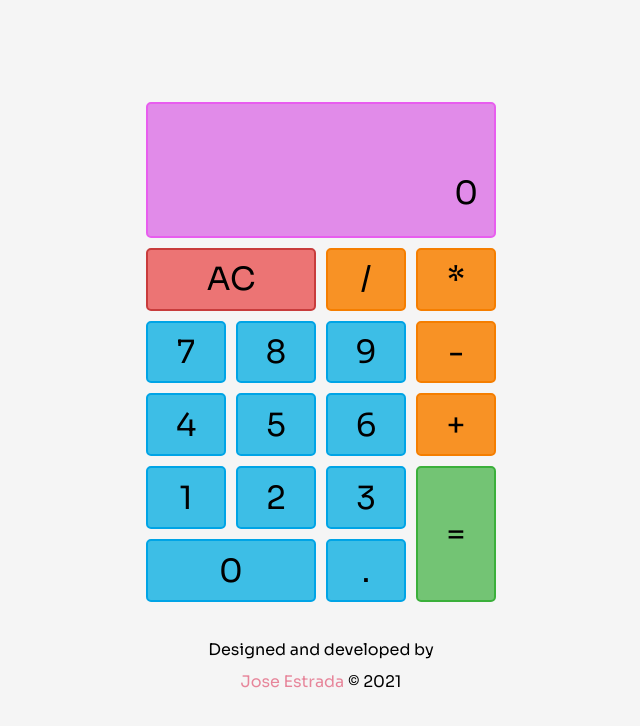
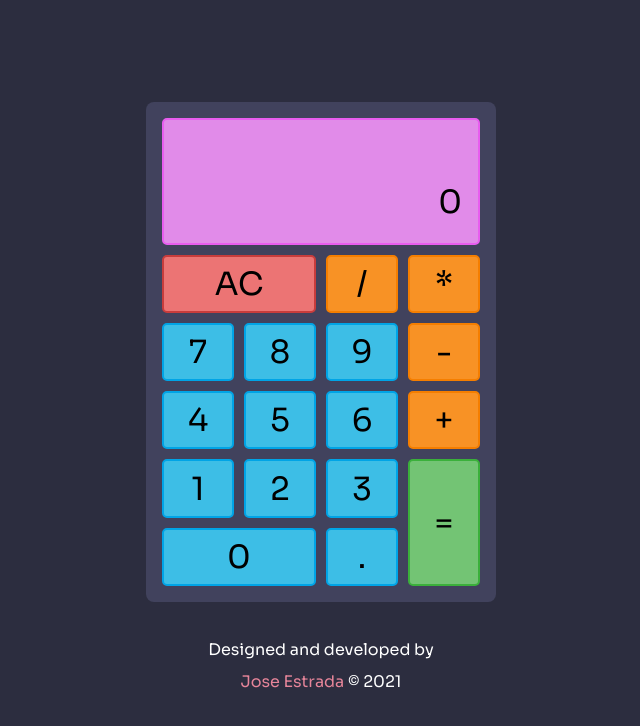
Before and after one commit to nadiemedicejose/calculator, a React (Create React App) app: page / in a window 1280 px wide. Shown: the top 726 px of the page, without its empty margins (319-959 px from the left). Built offline with nearby package versions, Linux system fonts and the light colour scheme.

Commit message:
updated background and calculator style

```diff
--- a/src/styles/App.scss
+++ b/src/styles/App.scss
@@ -20,6 +20,7 @@ body {
 footer {
   margin-top: 2rem;
   line-height: 2rem;
+  color: white;
 
   a {
     color: #E7859A;
--- a/src/styles/calculator.scss
+++ b/src/styles/calculator.scss
@@ -17,6 +17,9 @@
   place-items: center;
   justify-content: stretch;
   align-content: center;
+  background-color: lighten($main-bg-color, 10%);
+  padding: 1rem;
+  border-radius: .5rem;
 }
 
 .item {
--- a/src/styles/colors.scss
+++ b/src/styles/colors.scss
@@ -1,4 +1,4 @@
-$main-bg-color: whitesmoke;
+$main-bg-color: hsl(237, 18%, 21%);
 
 $item-bg-color: hsl(194, 77%, 57%);
 $item-border-color: hsl(197, 100%, 45%);
```
